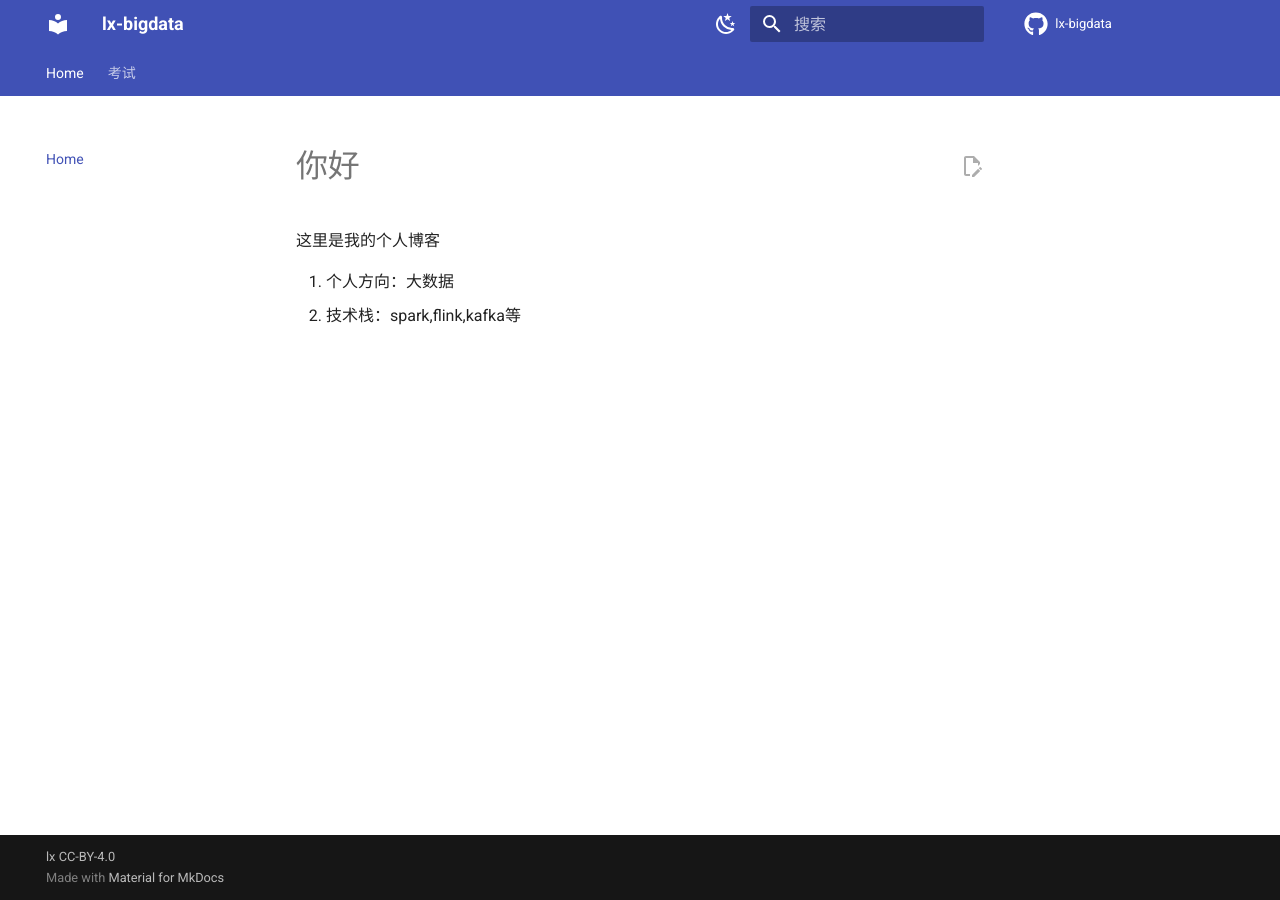
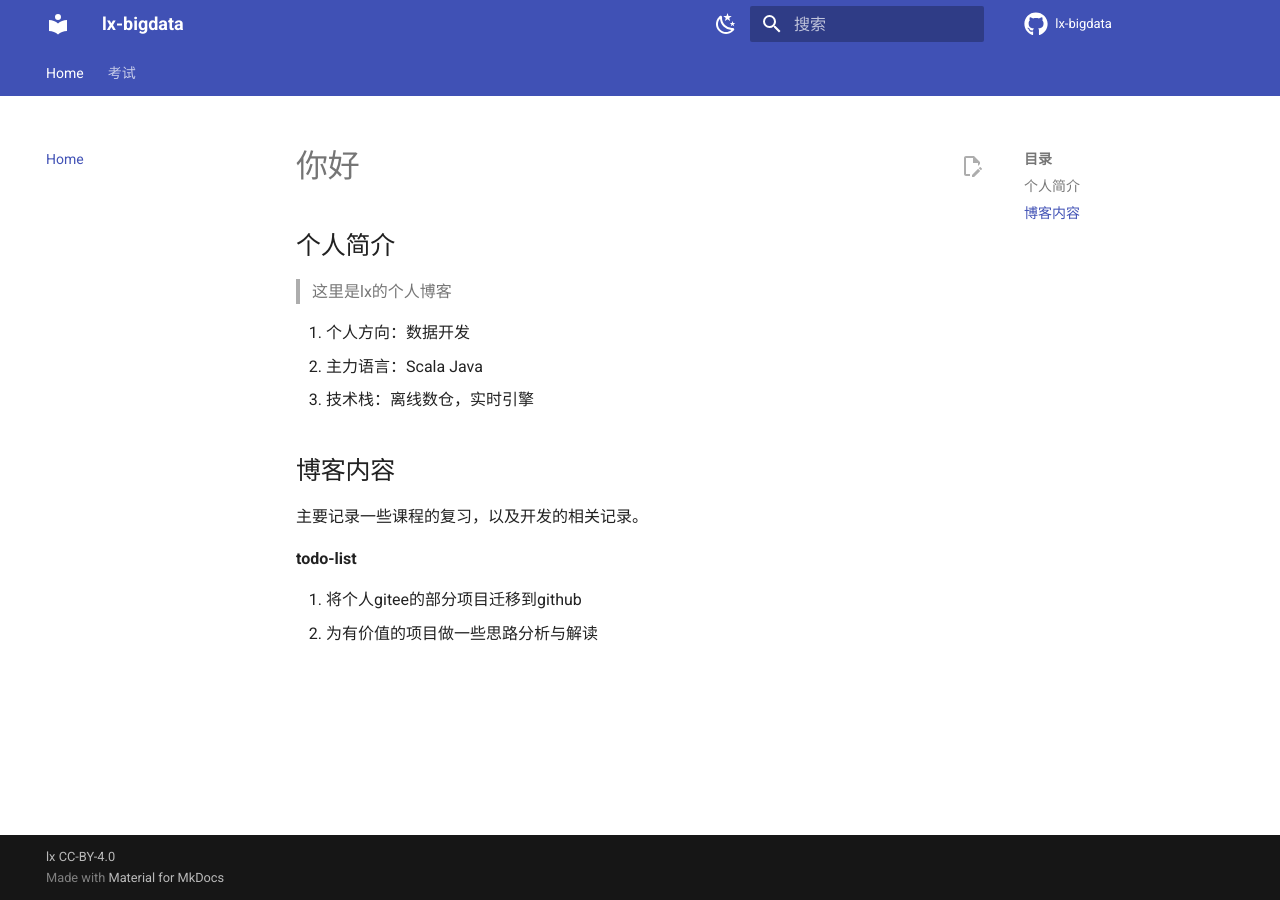
Before and after one commit to melodylx666/self-website, an MkDocs documentation site: the page built from docs/index.md, in a window 1280 px wide. Built offline with MkDocs 1.6.1 and Material for MkDocs 9.7.7, drawn with Linux system fonts in a browser that asks for light colours; nearby versions of some CDN libraries; library files that are not in the unit come from our copies; comment, search, counter and statistics services are not loaded.

Commit message:
docs: 更新个人博客首页内容- 添加个人简介和博客内容说明 - 调整技术栈描述，突出数据开发方向 - 增加 todo-list，明确博客更新计划

```diff
--- a/docs/index.md
+++ b/docs/index.md
@@ -1,6 +1,20 @@
 # 你好
 
-这里是我的个人博客
 
-1. 个人方向：大数据
-2. 技术栈：spark,flink,kafka等
+## 个人简介
+
+> 这里是lx的个人博客
+
+1. 个人方向：数据开发
+2. 主力语言：Scala Java
+3. 技术栈：离线数仓，实时引擎
+
+
+## 博客内容
+
+主要记录一些课程的复习，以及开发的相关记录。
+
+**todo-list**
+
+1. 将个人gitee的部分项目迁移到github
+2. 为有价值的项目做一些思路分析与解读
```
